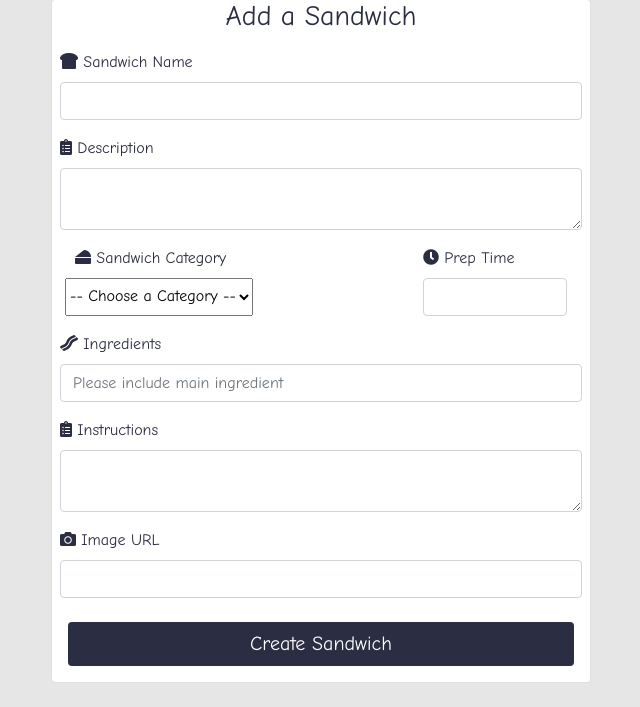
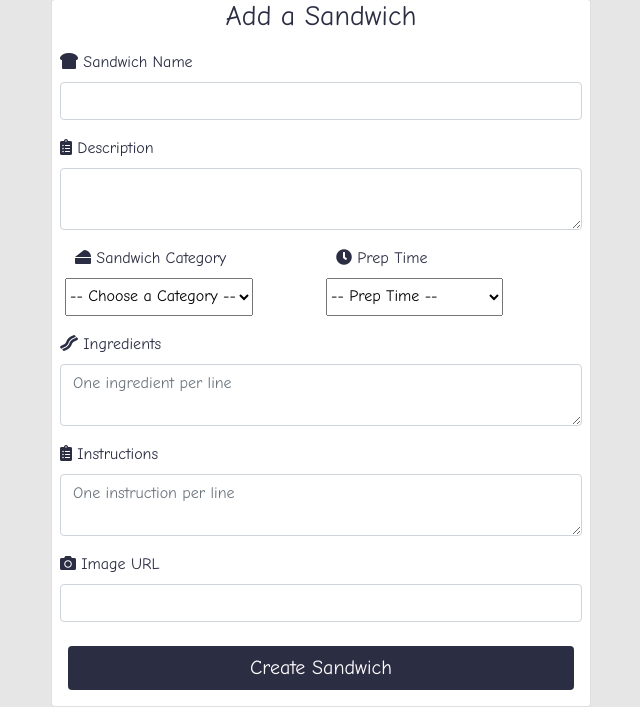
Before and after one commit to RyanSyme/url-of-sandwich, a Flask app: page /add_sandwich in a window 1280 px wide. Shown: the part 104-811 px from the top of the page, without its empty margins (319-959 px from the left). Before the commit the page ends 786 px from the top, so only its background shows below. Run offline with Flask 2, Linux system fonts and the light colour scheme; data that the repository does not hold is empty; some libraries are stand-ins or nearby versions.

Commit message:
change ingredients to textarea

```diff
--- a/templates/add_sandwich.html
+++ b/templates/add_sandwich.html
@@ -11,7 +11,7 @@
                     <label class="form-label" for="sandwich_name">
                         <i class="fas fa-bread-slice"></i> Sandwich Name
                     </label>
-                    <input class="form-control" type="text" id="sandwich_name" name="sandwich_name" minlength="5" maxlength="50" title="Please use between 5-50 characters. Letters and Numbers only" required>
+                    <input class="form-control" type="text" id="sandwich_name" name="sandwich_name" minlength="3" maxlength="50" title="Please use between 5-50 characters. Letters and Numbers only" required>
                 </div>
                 <div class="m-2">
                     <label class="form-label">
@@ -20,7 +20,7 @@
                     <textarea class="form-control" type="text" id="description" name="description" rows="2" minlength="5" required></textarea>
                 </div>
                 <div class="row m-2">
-                <div class="col-8">
+                <div class="col-6">
                     <label class="form-label" for="category">
                         <i class="fas fa-cheese"></i> Sandwich Category
                     </label>
@@ -31,24 +31,29 @@
                         {% endfor %}
                     </select>
                 </div>
-                <div class="col-4">
+                <div class="col-6">
                     <label class="form-label">
                         <i class="fas fa-clock"></i> Prep Time
                     </label>
-                    <input class="form-control" type="text" id="prep_time" name="prep_time" required>
+                    <select class="form-select select-box" id="prep_time" name="prep_time" aria-label="prep time">
+                        <option value="" selected>-- Prep Time --</option>
+                        <option value="Quick and Easy">Quick and Easy</option>
+                        <option value="A Little Extra Attention">A Little Extra Attention</option>
+                        <option value="Pre-Planning Needed">Pre-Planning Needed</option>
+                    </select>
                 </div>
                 </div>
                 <div class="m-2">
                     <label class="form-label">
                         <i class="fas fa-bacon"></i> Ingredients
                     </label>
-                    <input class="form-control" type="text" id="ingredients" name="ingredients" minlength="5" placeholder="Please include main ingredient" required>
+                    <textarea class="form-control" type="text" id="ingredients" name="ingredients" rows="2" minlength="5" placeholder="One ingredient per line" required></textarea>
                 </div>
                 <div class="m-2">
                     <label class="form-label">
                         <i class="fas fa-clipboard-list"></i> Instructions
                     </label>
-                    <textarea class="form-control" type="text" id="instructions" name="instructions" rows="2" minlength="5" required></textarea>
+                    <textarea class="form-control" type="text" id="instructions" name="instructions" rows="2" minlength="5" placeholder="One instruction per line" required></textarea>
                 </div>
                 <div class="m-2">
                     <label class="form-label">
```
Also changed, not shown: templates/edit_sandwich.html (+5 -3 lines).
